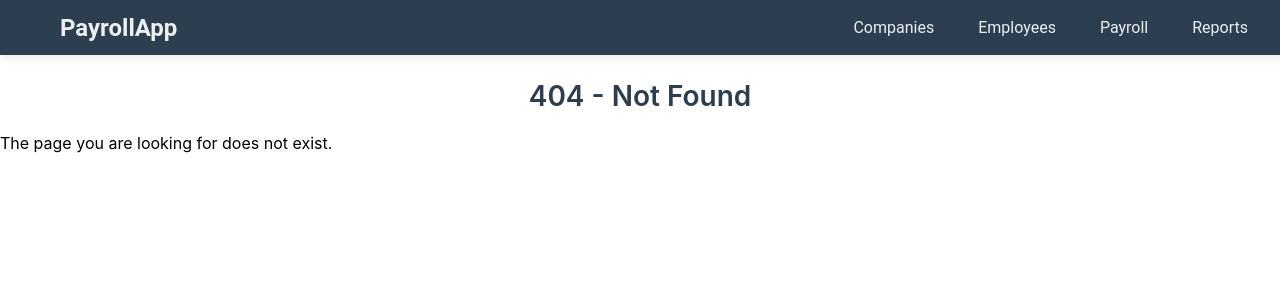
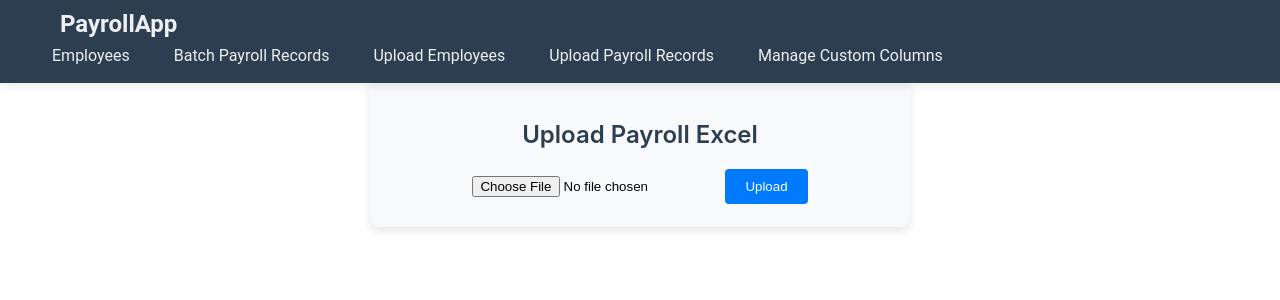
Before and after one commit to leonshimizu/tax-calculator-frontend, a React (Create React App) app: page /companies/1/payroll_records/upload in a window 1280 px wide. Before the commit this address had no page. Shown: the top 300 px of the page. Built offline with nearby package versions, Linux system fonts and the light colour scheme.

Commit message:
Start implementing the batch payroll entry upload feature and update the nav bar - need to style

```diff
--- a/src/App.js
+++ b/src/App.js
@@ -10,6 +10,7 @@ import CreatePayrollRecord from './components/CreatePayrollRecord';
 import BatchPayrollEntry from './components/BatchPayrollEntry';
 import BatchPayrollRecordsDisplay from './components/BatchPayrollRecordsDisplay';
 import FileUpload from './components/FileUpload';
+import PayrollFileUpload from './components/PayrollFileUpload'; // Import the new PayrollFileUpload component
 import NotFoundPage from './components/NotFoundPage'; // Import a 404 Not Found page component
 import CustomColumnsManager from './components/CustomColumnsManager'; // Import the CustomColumnsManager component
 
@@ -29,6 +30,7 @@ function App() {
           <Route path="/companies/:companyId/employees/:employeeId/payroll_records/:recordId" element={<PayrollRecordDetails />} />
           <Route path="/companies/:companyId/employees/:employeeId/payroll_records/new" element={<CreatePayrollRecord />} />
           <Route path="/companies/:companyId/employees/upload" element={<FileUpload />} />
+          <Route path="/companies/:companyId/payroll_records/upload" element={<PayrollFileUpload />} /> {/* New route for batch payroll record upload */}
 
           {/* Add routes for managing custom columns */}
           <Route path="/companies/:companyId/custom_columns" element={<CustomColumnsManager />} />
--- a/src/components/Navbar.js
+++ b/src/components/Navbar.js
@@ -1,24 +1,25 @@
 // src/components/Navbar.js
 import React from 'react';
-import { Link } from 'react-router-dom';
+import { Link, useParams } from 'react-router-dom';
 import './Navbar.css';
 
-const Navbar = ({ companyName }) => {
+function Navbar() {
+  const { companyId } = useParams(); // Get the companyId from the URL params
+
   return (
     <nav className="navbar">
       <div className="navbar-container">
-        <Link to="/" className="navbar-logo">
-          {companyName || 'PayrollApp'}
-        </Link>
-        <div className="navbar-menu">
-          <Link to="/companies" className="navbar-link">Companies</Link>
-          <Link to="/employees" className="navbar-link">Employees</Link>
-          <Link to="/payroll" className="navbar-link">Payroll</Link>
-          <Link to="/reports" className="navbar-link">Reports</Link>
-        </div>
+        <Link to="/" className="navbar-logo">PayrollApp</Link>
+      </div>
+      <div className="navbar-menu">
+        <Link to={`/companies/${companyId}/employees`} className="navbar-link" >Employees</Link>
+        <Link to={`/companies/${companyId}/batch-payroll-records-display`} className="navbar-link" >Batch Payroll Records</Link>
+        <Link to={`/companies/${companyId}/employees/upload`} className="navbar-link" >Upload Employees</Link>
+        <Link to={`/companies/${companyId}/payroll_records/upload`} className="navbar-link" >Upload Payroll Records</Link> {/* New button to navigate to PayrollFileUpload */}
+        <Link to={`/companies/${companyId}/custom_columns`} className="navbar-link" >Manage Custom Columns</Link>
       </div>
     </nav>
   );
-};
+}
 
 export default Navbar;
--- /dev/null
+++ b/src/components/PayrollFileUpload.js
@@ -0,0 +1,58 @@
+// src/components/PayrollFileUpload.js
+import React, { useState } from 'react';
+import * as XLSX from 'xlsx';
+import axios from '../api/axios';
+import { useParams } from 'react-router-dom';
+import './FileUpload.css'; // Assuming you want to use the same styling
+
+function PayrollFileUpload() {
+  const [file, setFile] = useState(null);
+  const [uploading, setUploading] = useState(false);
+  const { companyId } = useParams(); // Retrieve the company ID from URL params
+
+  const handleFileChange = (e) => {
+    setFile(e.target.files[0]);
+  };
+
+  const handleSubmit = async (e) => {
+    e.preventDefault();
+    if (!file) return;
+
+    setUploading(true);
+
+    const reader = new FileReader();
+    reader.onload = async (event) => {
+      const binaryStr = event.target.result;
+      const workbook = XLSX.read(binaryStr, { type: 'binary' });
+      const sheetName = workbook.SheetNames[0];
+      const sheet = workbook.Sheets[sheetName];
+      const data = XLSX.utils.sheet_to_json(sheet);
+
+      try {
+        // Send parsed data to backend with companyId in the URL
+        const response = await axios.post(`/companies/${companyId}/payroll_records/upload`, { payroll_data: data });
+        console.log('Upload response:', response);
+        alert('Payroll records uploaded successfully!');
+      } catch (error) {
+        console.error('Error uploading payroll records:', error);
+        alert('Failed to upload payroll records.');
+      }
+      setUploading(false);
+    };
+    reader.readAsBinaryString(file);
+  };
+
+  return (
+    <div className="file-upload-container">
+      <h2>Upload Payroll Excel</h2>
+      <form onSubmit={handleSubmit}>
+        <input type="file" accept=".xlsx, .xls" onChange={handleFileChange} />
+        <button type="submit" disabled={uploading}>
+          {uploading ? 'Uploading...' : 'Upload'}
+        </button>
+      </form>
+    </div>
+  );
+}
+
+export default PayrollFileUpload;
```
